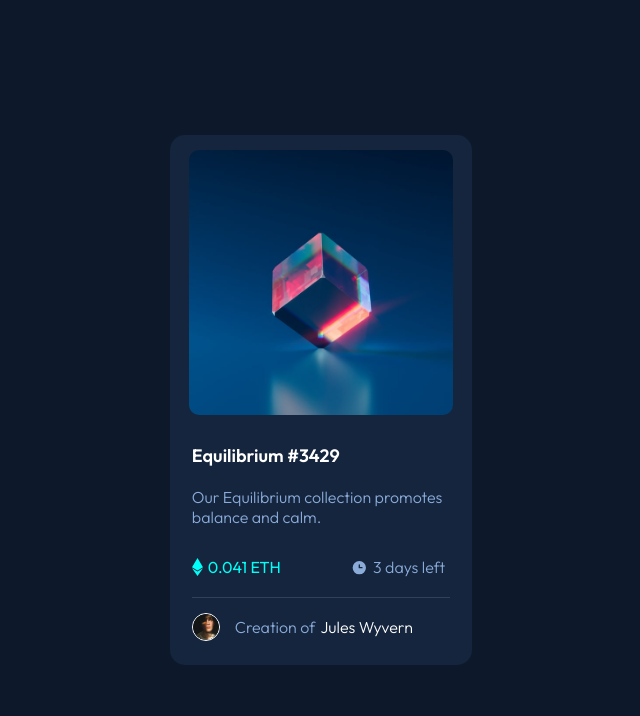
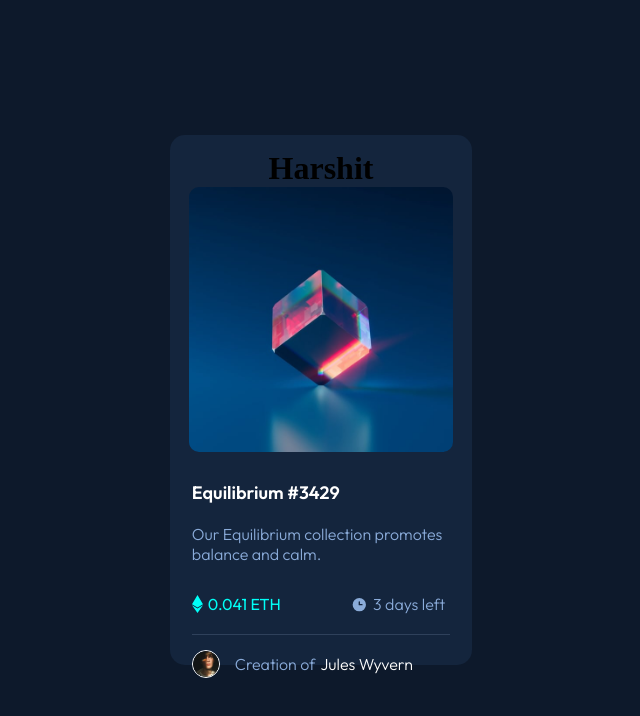
Before and after one commit to harshitdhodi/nftcard, a plain HTML site: page nft-preview-card-component-main/index.html in a window 1280 px wide. Shown: the whole page, without its empty margins (319-959 px from the left). Drawn offline with Linux system fonts and the light colour scheme.

Commit message:
Update index.html
done

```diff
--- a/nft-preview-card-component-main/index.html
+++ b/nft-preview-card-component-main/index.html
@@ -15,6 +15,7 @@
   <header>
     <div class="box">
       <div class="images">
+          <h1>Harshit</h1>
         <img src="./images/image-equilibrium.jpg" alt="">
         <div class="view">
           <svg width="48" height="48" xmlns="http://www.w3.org/2000/svg"><g fill="none" fill-rule="evenodd"><path d="M0 0h48v48H0z"/><path d="M24 9C14 9 5.46 15.22 2 24c3.46 8.78 12 15 22 15 10.01 0 18.54-6.22 22-15-3.46-8.78-11.99-15-22-15Zm0 25c-5.52 0-10-4.48-10-10s4.48-10 10-10 10 4.48 10 10-4.48 10-10 10Zm0-16c-3.31 0-6 2.69-6 6s2.69 6 6 6 6-2.69 6-6-2.69-6-6-6Z" fill="#FFF" fill-rule="nonzero"/></g></svg>
```
